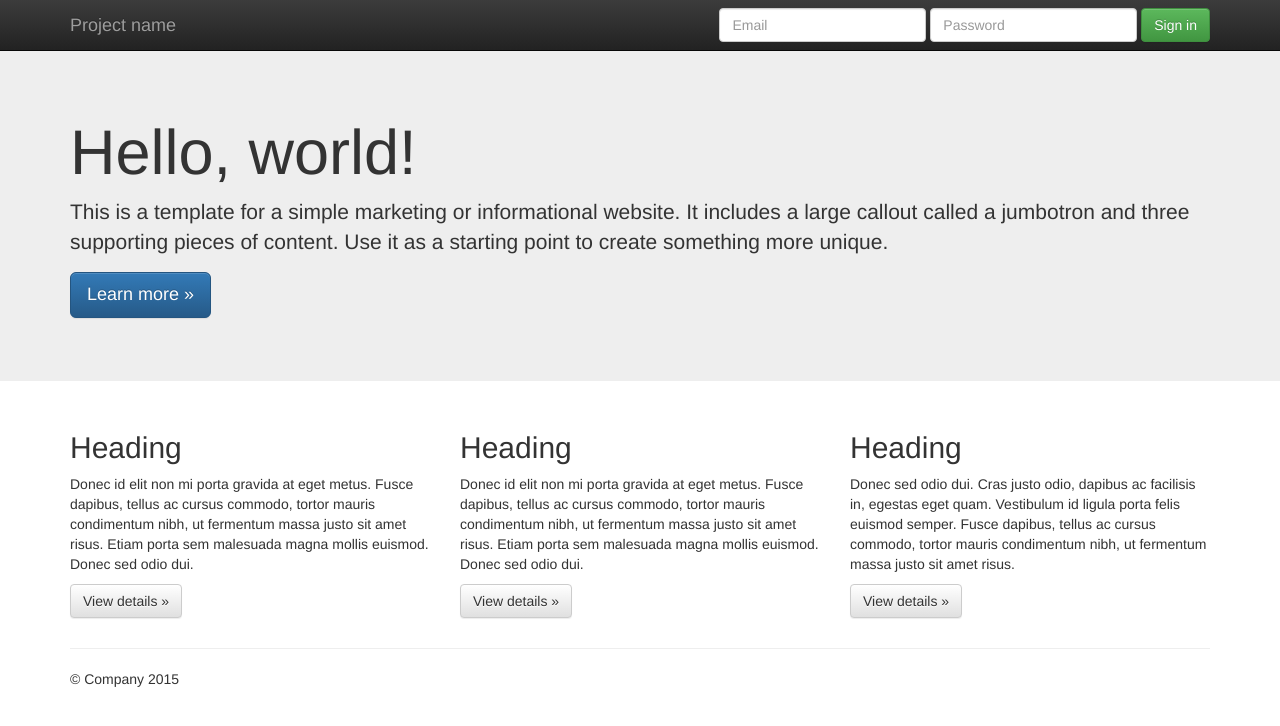
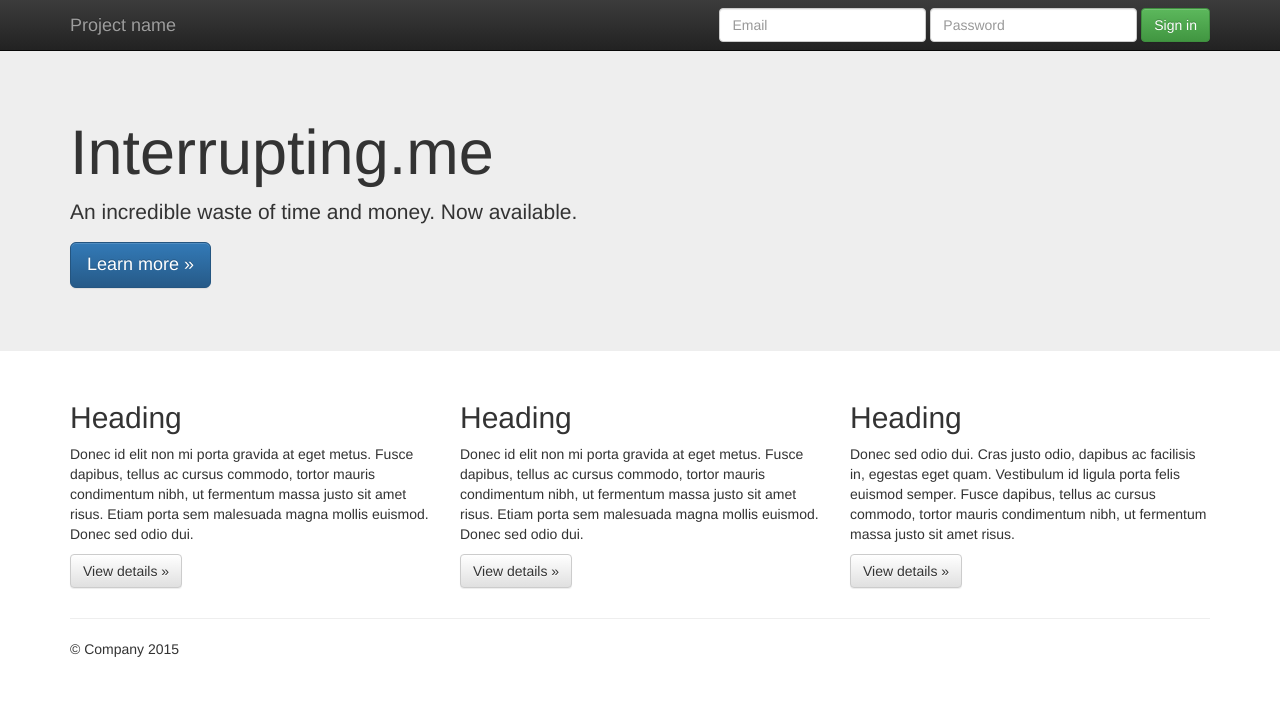
Before and after one commit to ichibangaijin/interrupting, a plain HTML site: page interruptingMeFolder/index.html in a window 1280 px wide. Drawn offline with nearby package versions, Linux system fonts and the light colour scheme.

Commit message:
waste of time

```diff
--- a/interruptingMeFolder/index.html
+++ b/interruptingMeFolder/index.html
@@ -55,8 +55,8 @@
     <!-- Main jumbotron for a primary marketing message or call to action -->
     <div class="jumbotron">
       <div class="container">
-        <h1>Hello, world!</h1>
-        <p>This is a template for a simple marketing or informational website. It includes a large callout called a jumbotron and three supporting pieces of content. Use it as a starting point to create something more unique.</p>
+        <h1>Interrupting.me</h1>
+        <p>An incredible waste of time and money.  Now available.</p>
         <p><a class="btn btn-primary btn-lg" href="#" role="button">Learn more &raquo;</a></p>
       </div>
     </div>
```
